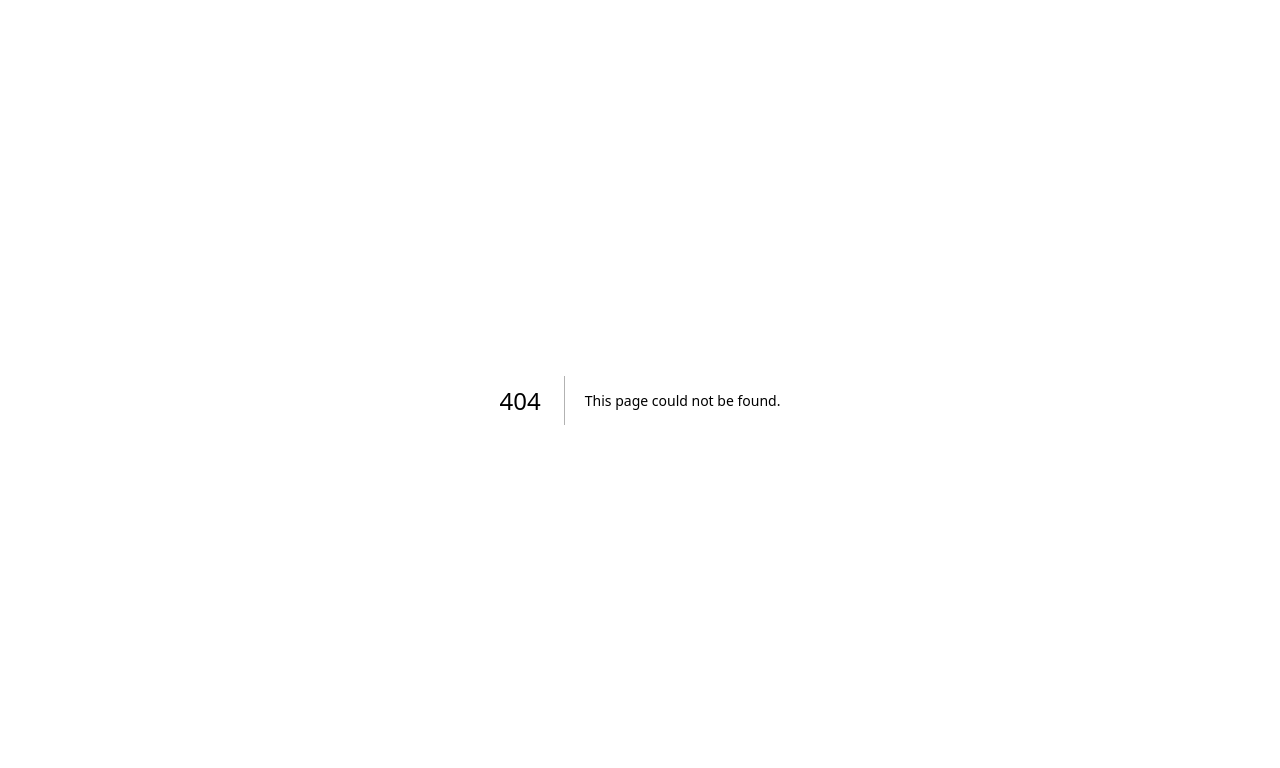
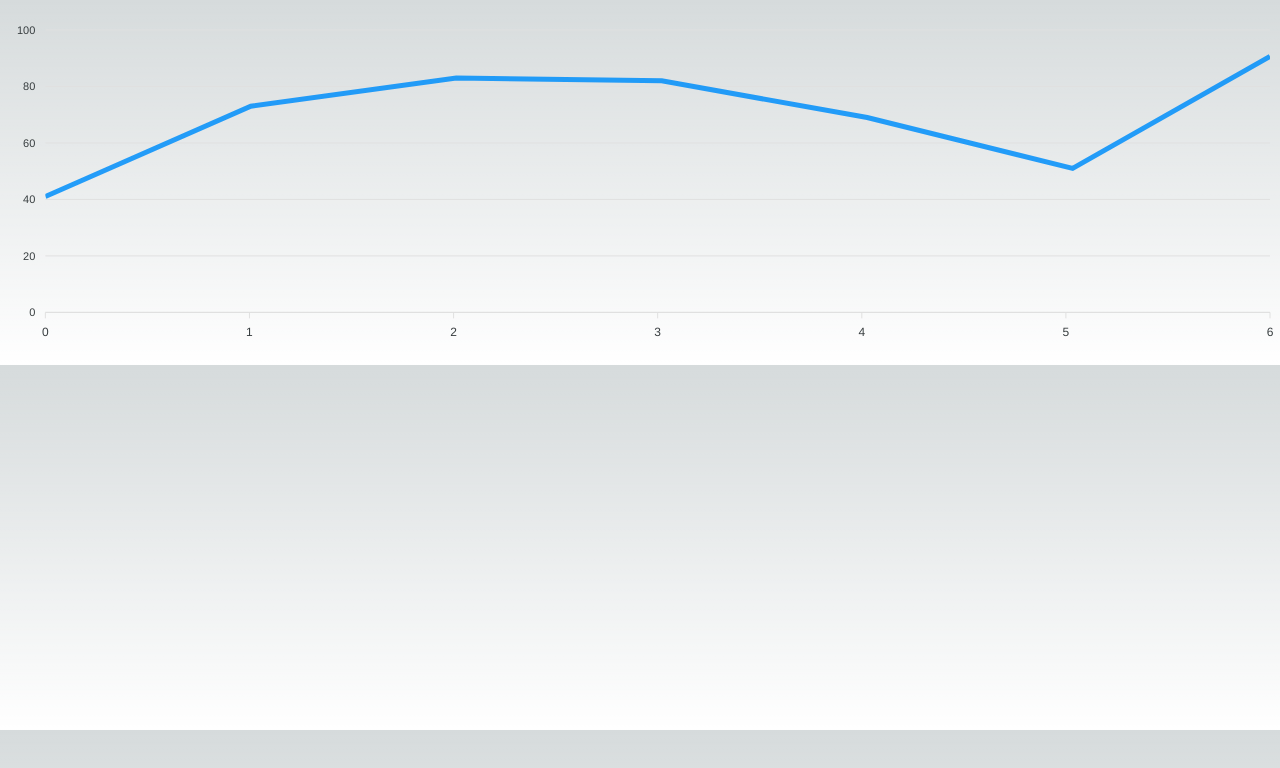
Before and after one commit to MasanoriOno/Next.js-Chart.js, a Next.js app in the folder front/: page /graph/apex-charts/real-time in a window 1280 px wide. Before the commit this address had no page. Shown: the top 768 px of the page. Built offline with nearby package versions, Linux system fonts and the light colour scheme.

Commit message:
react-apexchartsのリアルタイム描画をしてみる

```diff
--- /dev/null
+++ b/front/src/app/graph/apex-charts/real-time/page.tsx
@@ -0,0 +1,57 @@
+'use client'
+import { Props as ApexChartProps } from 'react-apexcharts'
+import ReactApexChart from 'react-apexcharts'
+import { useEffect, useState } from 'react'
+
+const RealTimeChart: React.FC = () => {
+  const [data, setData] = useState<number[]>([])
+
+  useEffect(() => {
+    const interval = setInterval(() => {
+      // Generate a random value
+      const randomValue = Math.floor(Math.random() * 100)
+
+      // Update the data
+      setData((prevData) => [...prevData, randomValue])
+    }, 1000)
+
+    return () => {
+      clearInterval(interval)
+    }
+  }, [])
+
+  const series = [
+    {
+      name: 'Random Data',
+      data: data,
+    },
+  ]
+
+  const options: ApexChartProps = {
+    chart: {
+      height: 350,
+      type: 'line',
+      animations: {
+        enabled: true,
+        easing: 'linear',
+        dynamicAnimation: {
+          speed: 1000,
+        },
+      },
+      toolbar: {
+        show: false,
+      },
+    },
+    xaxis: {
+      categories: Array.from({ length: data.length }, (_, i) => i.toString()),
+    },
+    yaxis: {
+      min: 0,
+      max: 100,
+    },
+  }
+
+  return <ReactApexChart options={options} series={series} type="line" height={350} />
+}
+
+export default RealTimeChart
```
Also changed, not shown: front/src/app/graph/apex-charts/page.tsx (+10 -33 lines), front/src/app/graph/apex-charts/simple-chart/page.tsx (added, +39 -0 lines).
